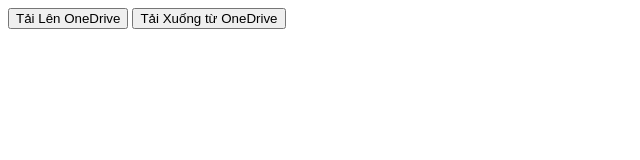
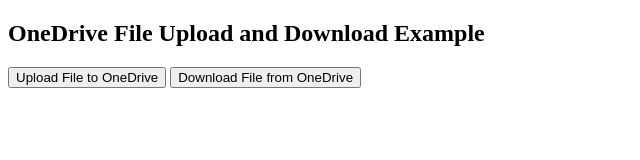
Before and after one commit to Thonglvt/WebEmpty, a plain HTML site: page ondrive.html in a window 1280 px wide. Shown: the whole page, without its empty margins (0-640 px from the left). Drawn offline with Linux system fonts and the light colour scheme.

Commit message:
Update ondrive.html

```diff
--- a/ondrive.html
+++ b/ondrive.html
@@ -6,8 +6,17 @@
     <script type="text/javascript" src="https://js.live.net/v7.2/OneDrive.js"></script>
 </head>
 <body>
-<button onclick="openOneDrivePicker()">Tải Lên OneDrive</button>
-<button onclick="openOneDrivePickerForDownload()">Tải Xuống từ OneDrive</button>
+
+    <h2>OneDrive File Upload and Download Example</h2>
+
+    <!-- Button to open OneDrive Picker for upload -->
+    <button onclick="openOneDrivePicker()">Upload File to OneDrive</button>
+
+    <!-- Button to open OneDrive Picker for download -->
+    <button onclick="openOneDrivePickerForDownload()">Download File from OneDrive</button>
+
+    <!-- Area to show messages -->
+    <p id="fileUploadMessage"></p>
 
 <script type="text/javascript">
     function openOneDrivePicker() {
@@ -31,6 +40,28 @@
         };
         OneDrive.open(odOptions);
     }
+    // Function to open OneDrive Picker for downloading a file
+        function openOneDrivePickerForDownload() {
+            var odOptions = {
+                clientId: "fd722b2c-fea2-470c-b23b-2f5561801642", // Replace with your Azure AD Application Client ID
+                action: "download", // Action type for downloading files
+                multiSelect: true, // Only allow single file selection
+                success: function(files) {
+                    // Use file's download URL to download the file directly
+                    //var downloadUrl = files.value[0]["@microsoft.graph.downloadUrl"];
+                    //window.open(downloadUrl);
+                    //document.getElementById("fileUploadMessage").textContent = "Downloading file: " + files.value[0].name;
+                    console.log(files);
+                },
+                cancel: function() {
+                    document.getElementById("fileUploadMessage").textContent = "Download was canceled.";
+                },
+                error: function(error) {
+                    document.getElementById("fileUploadMessage").textContent = "Error: " + JSON.stringify(error);
+                }
+            };
+            OneDrive.open(odOptions);
+        }
 </script>
 </body>
 
```
